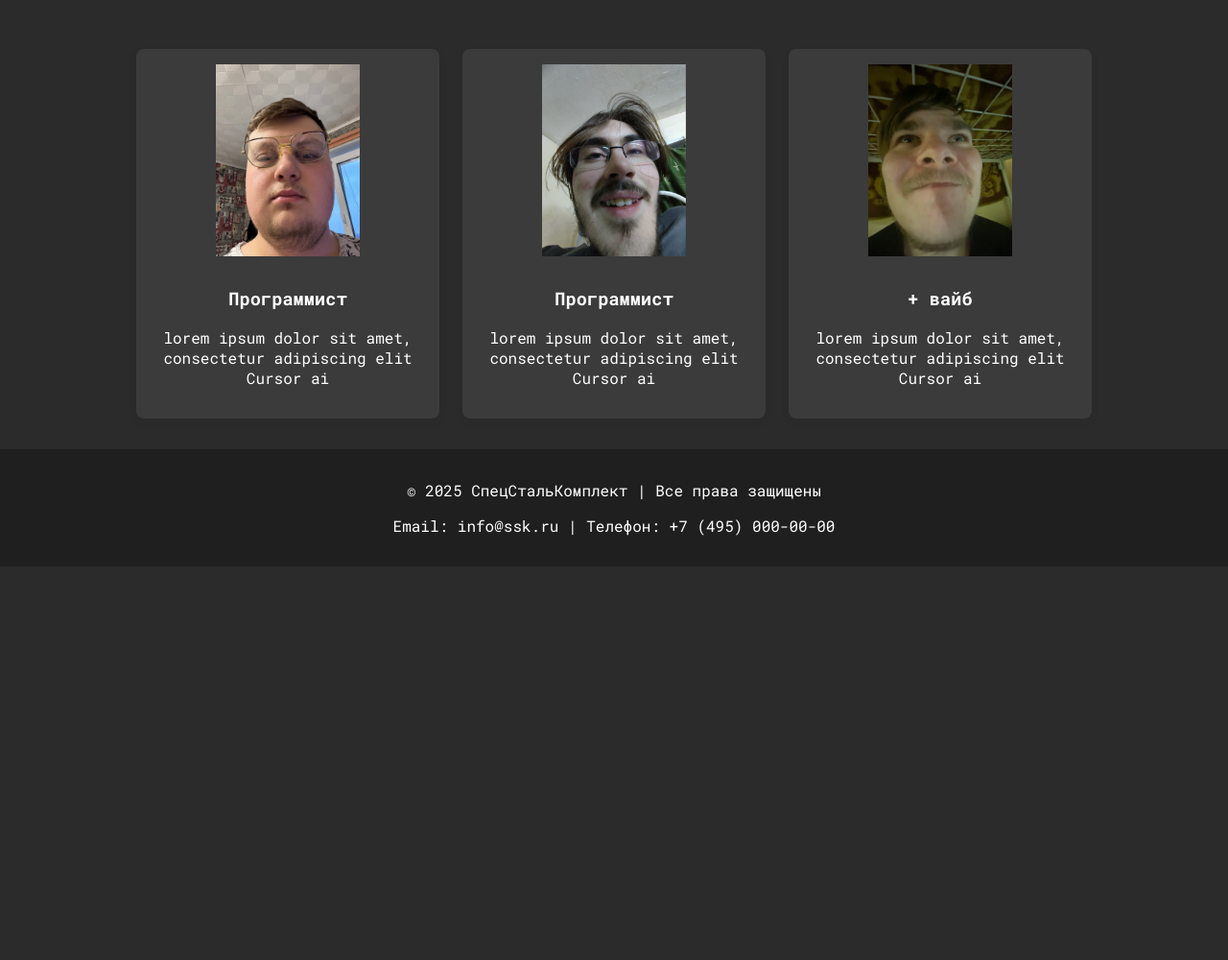
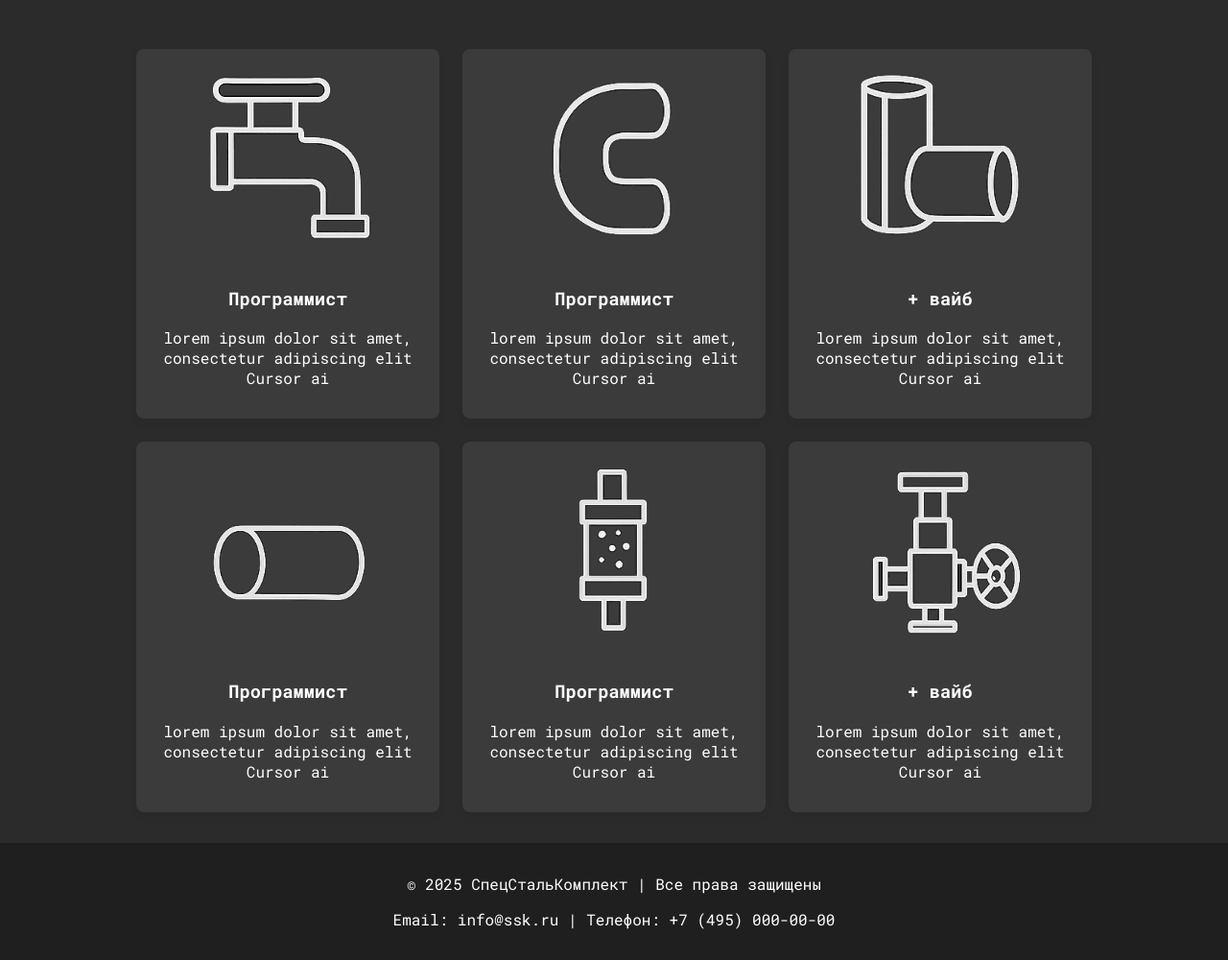
Before and after one commit to DanilaCrazych/Pyatigorsk, a plain HTML site: page index.html in a window 1280 px wide. Shown: the part 649-1649 px from the top of the page at 96% size. Before the commit the page ends 1239 px from the top, so only its background shows below. Drawn offline with Linux system fonts and the light colour scheme.

Commit message:
16.07.25

```diff
--- a/css/main.css
+++ b/css/main.css
@@ -3,9 +3,27 @@ body {
   margin: 0;
   /* font-family: "Segoe UI", Tahoma, Geneva, Verdana, sans-serif; */
   font-family: "Roboto Mono", monospace;
+
   background-color: #2b2b2b;
   color: #333;
+
+  /* background: linear-gradient(135deg, #2b2b2b, #3a3a3a, #1f1f1f);
+  color: #fff; */
+
+  /* background: radial-gradient(circle, #2b2b2b, #1a1a1a);
+  color: #fff; */
+
+  /* background: linear-gradient(-45deg, #2b2b2b, #1e1e1e, #3d3d3d, #2b2b2b);
+  background-size: 400% 400%;
+  animation: gradientMove 15s ease infinite;
+  color: #fff; */
 }
+/* @keyframes gradientMove {
+  0% { background-position: 0% 50%; }
+  50% { background-position: 100% 50%; }
+  100% { background-position: 0% 50%; }
+} */
+
 .container {
   max-width: 1060px;
   margin: 0px auto;
@@ -54,7 +72,6 @@ nav a:hover {
   align-items: center;
   display: flex;
   text-align: left;
-  background-color: #2b2b2b;
   justify-content: center;
 }
 .home_left_sec {
--- a/index.html
+++ b/index.html
@@ -11,7 +11,7 @@
       <header>
         <div class="header-bg"></div>
         <div style="display: flex; align-items: center">
-          <img src="logo.png" alt="Логотип ССК" />
+          <img src="logo_mini3.png" alt="Логотип ССК" />
         </div>
         <nav>
           <a href="#home">Главная</a>
@@ -33,7 +33,7 @@
           <button class="send__But" name="send">Связаться с нами</button>
         </div>
         <div class="home_right_sec">
-          <img src="cake.jpeg" alt="" />
+          <img src="slesar.png" alt="" />
         </div>
       </div>
 
@@ -41,17 +41,32 @@
       <h1>Каталог продукции:</h1>
       <div id="catalog" class="catalog">
         <div class="product">
-          <img src="product1.jpeg" alt="Продукт 1" />
+          <img src="1.png" alt="Продукт 1" />
           <h3>Программист</h3>
           <p>lorem ipsum dolor sit amet, consectetur adipiscing elit Cursor ai</p>
         </div>
         <div class="product">
-          <img src="product2.jpeg" alt="Продукт 2" />
+          <img src="2.png" alt="Продукт 2" />
           <h3>Программист</h3>
           <p>lorem ipsum dolor sit amet, consectetur adipiscing elit Cursor ai</p>
         </div>
         <div class="product">
-          <img src="product3.jpeg" alt="Продукт 3" />
+          <img src="3.png" alt="Продукт 3" />
+          <h3>+ вайб</h3>
+          <p>lorem ipsum dolor sit amet, consectetur adipiscing elit Cursor ai</p>
+        </div>
+        <div class="product">
+          <img src="4.png" alt="Продукт 1" />
+          <h3>Программист</h3>
+          <p>lorem ipsum dolor sit amet, consectetur adipiscing elit Cursor ai</p>
+        </div>
+        <div class="product">
+          <img src="5.png" alt="Продукт 2" />
+          <h3>Программист</h3>
+          <p>lorem ipsum dolor sit amet, consectetur adipiscing elit Cursor ai</p>
+        </div>
+        <div class="product">
+          <img src="6.png" alt="Продукт 3" />
           <h3>+ вайб</h3>
           <p>lorem ipsum dolor sit amet, consectetur adipiscing elit Cursor ai</p>
         </div>
```
Also changed, not shown: 1.png (added), 2.png (added), 3.png (added), 4.png (added), 5.png (added), 6.png (added), 7.png (added), 8.png (added), logo_mini.png (added), logo_mini2.png (added), logo_mini3.png (added), 1 other file.
